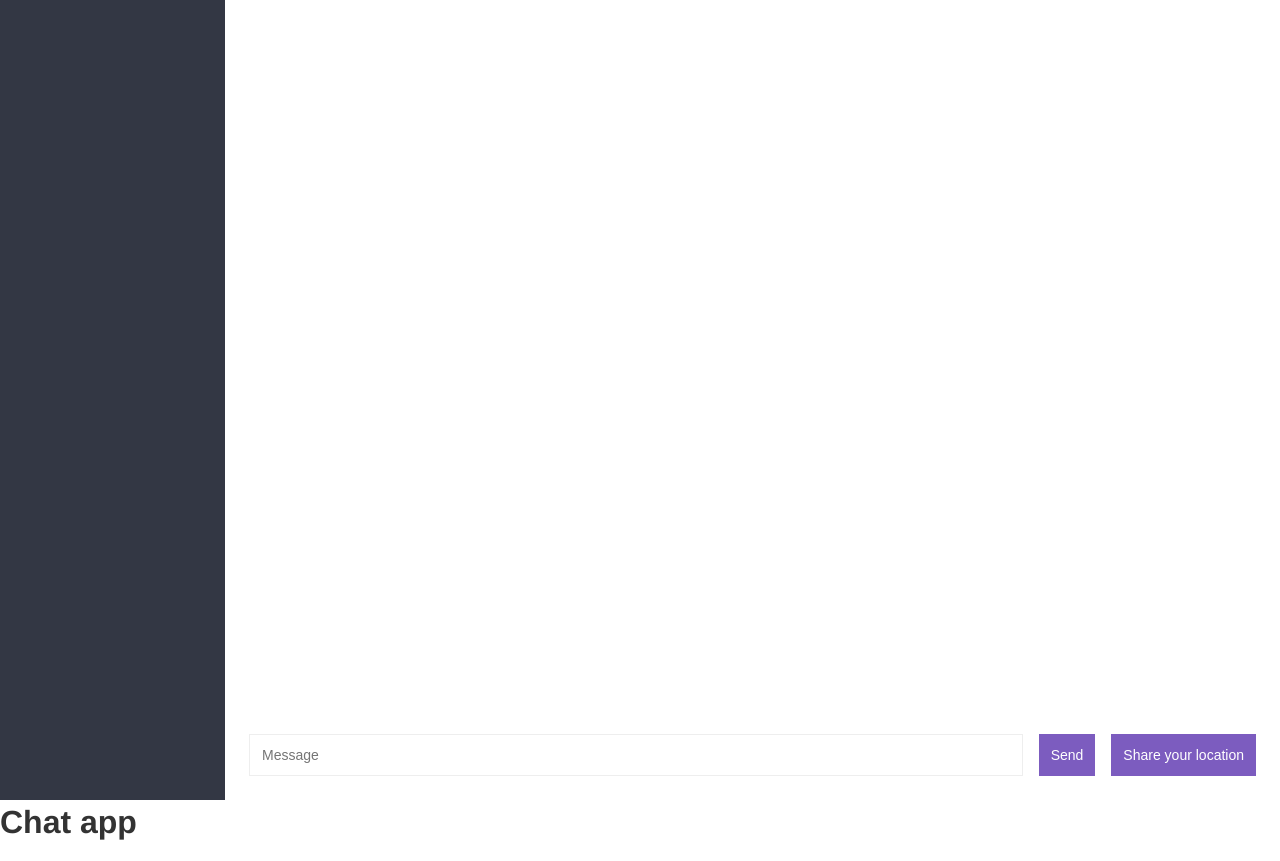
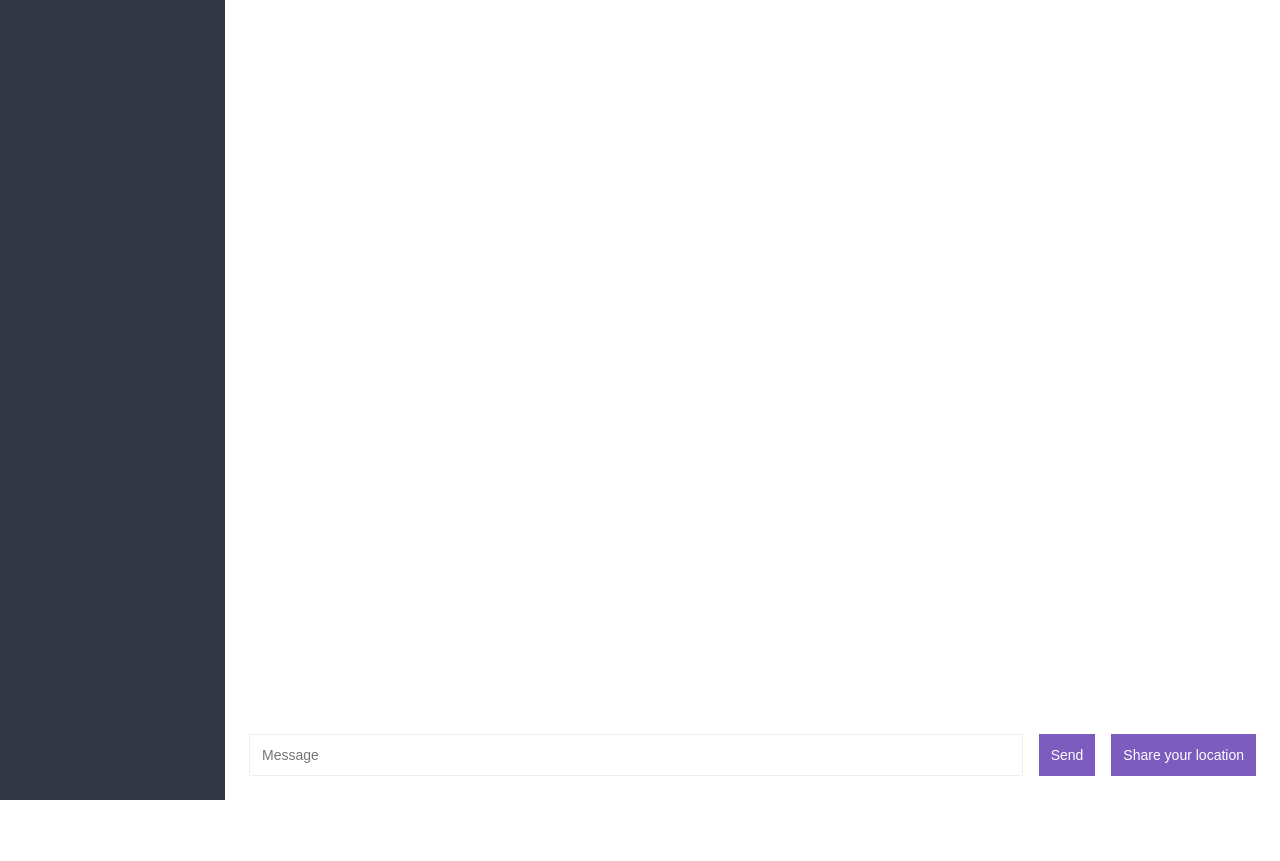
Before and after one commit to GBorot/chat-app, a website: page public/chat.html in a window 1280 px wide. After the commit the page ends 800 px from the top, so only its background shows below. Drawn offline with nearby package versions, Linux system fonts and the light colour scheme; no server answers.

Commit message:
removed the H1

```diff
--- a/public/chat.html
+++ b/public/chat.html
@@ -22,8 +22,6 @@
         </div>
       </div>
     </div>
-
-    <h1>Chat app</h1>
 
     <script id="message-template" type="text/html">
       <div class="message">
```
